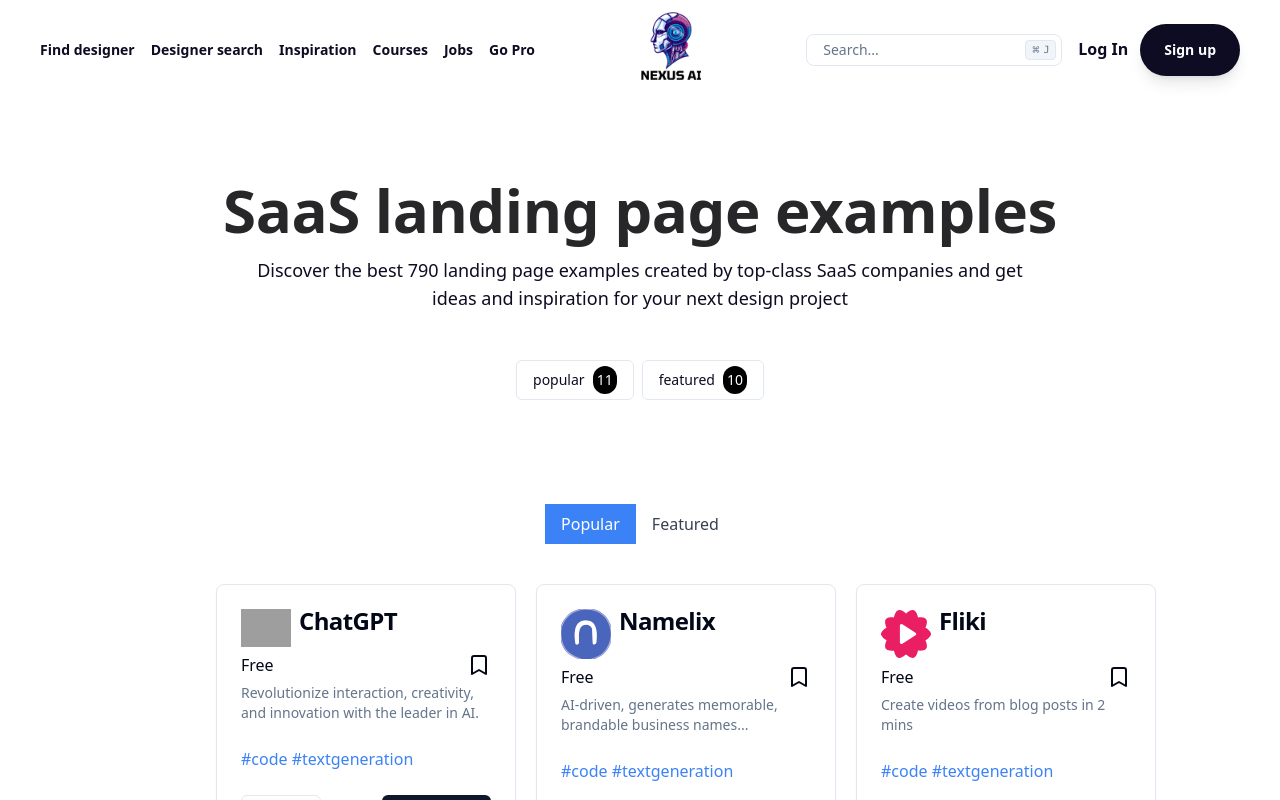
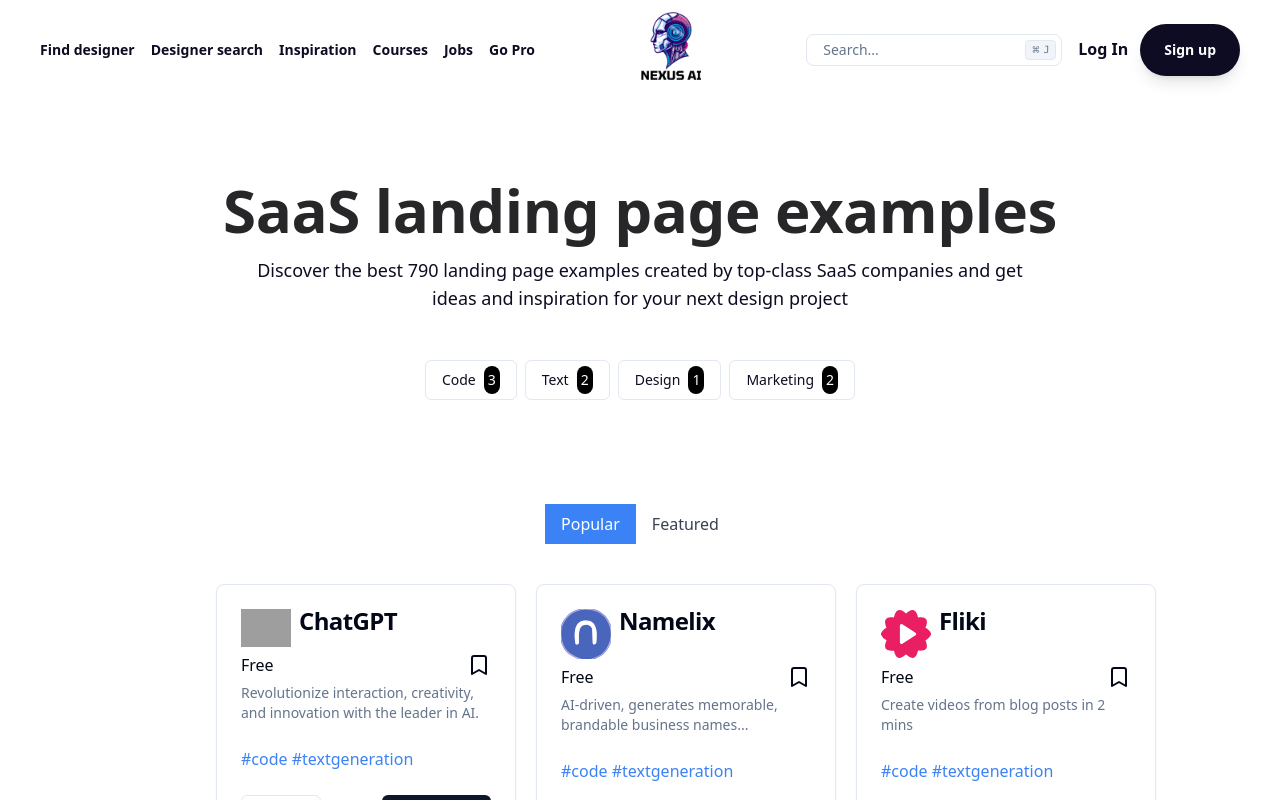
Before and after one commit to mouhamedhanne/Dock-AI, a Next.js app: page / in a window 1280 px wide. Shown: the top 800 px of the page. Built offline with nearby package versions, Linux system fonts and the light colour scheme; grey boxes are pictures that could not be loaded.

Commit message:
Fixed bug prod

```diff
--- a/components/Search.tsx
+++ b/components/Search.tsx
@@ -106,10 +106,15 @@
   );
 }
 
+interface TopicCount {
+  [key: string]: number;
+}
+
 export function SearchHero() {
-  const topicCounts = data.reduce((counts, platform) => {
-    platform.category.forEach((cat) => {
-      counts[cat] = (counts[cat] || 0) + 1;
+  const topicCounts = data.reduce<TopicCount>((counts, platform) => {
+    const topics = platform.topics || [];
+    topics.forEach((topic) => {
+      counts[topic] = (counts[topic] || 0) + 1;
     });
     return counts;
   }, {});
```
